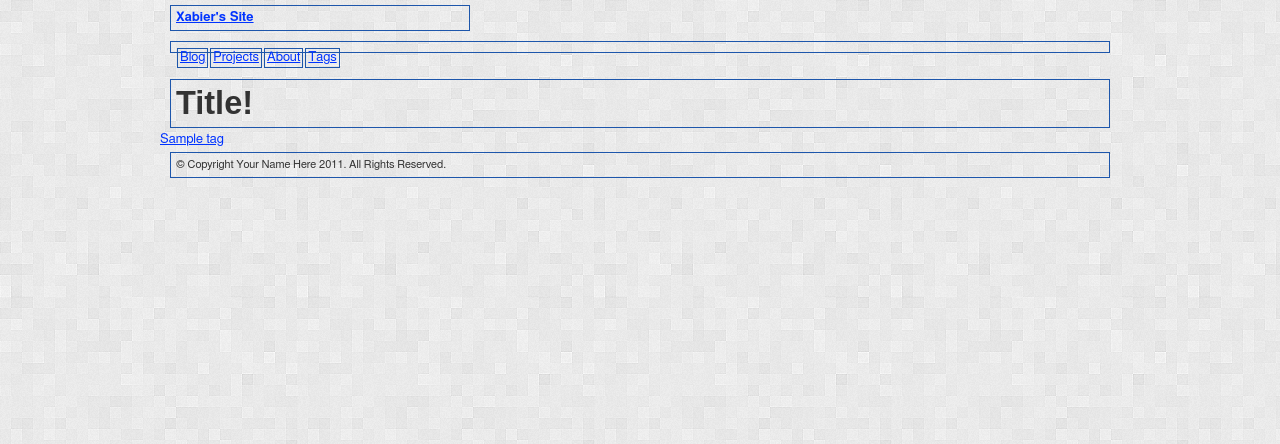
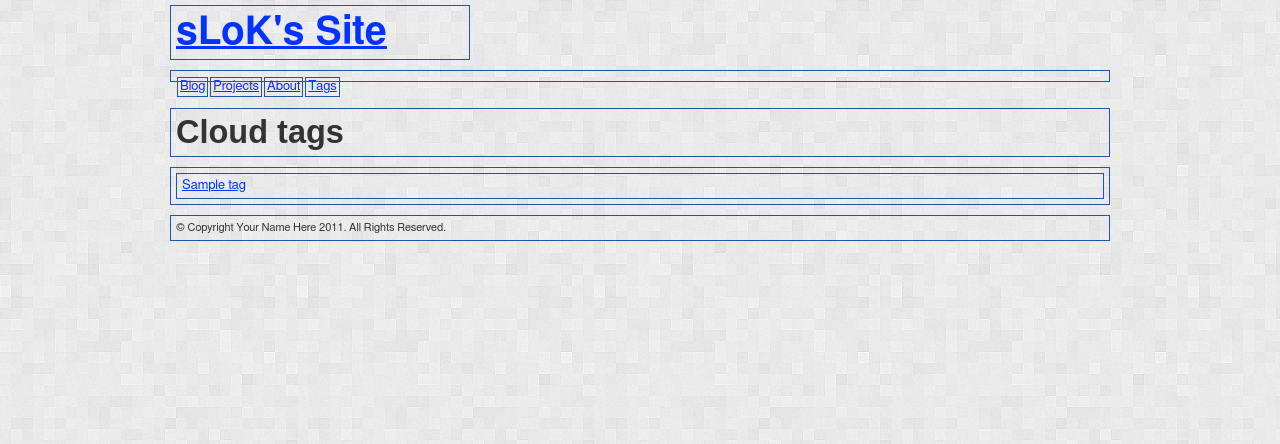
Before and after one commit to slok/xlarrakoetxeaorg, a Django app: template mysite/blog/templates/blog/tag_list.html in a window 1280 px wide. Shown: the top 444 px of the page. Run offline with Django 3.2, Linux system fonts and the light colour scheme; the template is opened without the code that fills it: most values are stand-ins (such as "Sample title", 1, 10 or a date in 2020); parts of the project's set-up code (start-up, migrations or seed data) failed here and were passed over; some libraries are stand-ins or nearby versions; some web fonts are replaced.

Commit message:
Added archives (with links) and tags (with links) to the side menu in the blog index

```diff
--- a/mysite/blog/templates/blog/blog_index.html
+++ b/mysite/blog/templates/blog/blog_index.html
@@ -2,6 +2,7 @@
 {% load readmorefilter %}
 {% load markup %}
 {% load taggingtags %}
+{% load archivetags %}
 
 {% block pageTitle %} Welcome to the blog{% endblock pageTitle %}
 
@@ -40,7 +41,8 @@
 {% block sidebar %}
     <aside class="side-block grid_3 omega">
         <div class="special-div">
-        <h2>Sidebar Content</h2>
+        {% archive_dates %}
+        {% side_tag_list %}
         </div>
     </aside>
 {% endblock sidebar%}
--- a/mysite/blog/templates/blog/tag_list.html
+++ b/mysite/blog/templates/blog/tag_list.html
@@ -1,11 +1,17 @@
 {% extends "blog/blog.html" %}
 
+{% block pageTitle %} Cloud tags{% endblock pageTitle %}
+
 {% block mainSection %}
+    <section class="main-section grid_12">
+    <div class="special-div">
     {% if tag_cloud %}
-        <p class="tagCloud">
+        <p class="tag-cloud">
         {% for tag in tag_cloud %}
             <a href="{% url blog.views.tag_detail tag.name%}" style="font-size: {{ tag.font_size }}em;">{{ tag.name }}</a>
         {% endfor %}
         </p>
     {% endif %}
+    </div>
+    </section>
 {% endblock mainSection %}
--- a/mysite/static/css/style.css
+++ b/mysite/static/css/style.css
@@ -210,10 +210,13 @@ mark {background-color: #fcd700; color: #000; font-style: italic; font-weight: b
  * li.menu-tag: earch tag in the menu
  */
 
-
+li.side-tag-list,
+.side-tag,
+.tag-cloud,
+.archive-dates,
+.archive-dates-list,
+.tag-cloud,
 .entry-date,
-.menu-tag,
-li.menu-tag-list,
 .comments,
 .entry,
 .entry-tag,
@@ -246,6 +249,9 @@ li.navmenu-list {
     font-size:250%;
     margin: 5px;
     }
+.logo{
+    font-size:300%;
+}
 
 .logo,
 .side-block,
--- a/mysite/templates/base.html
+++ b/mysite/templates/base.html
@@ -80,7 +80,7 @@
 <!--*********************************************************************-->
         <section class="logo grid_4">
             <div class="special-div">
-            <h1><a href="/">Xabier's Site</a></h1>
+            <h1><a href="/">sLoK's Site</a></h1>
             </div>
         </section>
         <div class="clear"></div>
```
Also changed, not shown: mysite/blog/templates/blog/includes/archive_dates_list.html (added, +12 -0 lines), mysite/blog/templates/blog/includes/side_tag_list.html (added, +12 -0 lines), mysite/blog/templatetags/archivetags.py (added, +12 -0 lines), mysite/blog/templatetags/taggingtags.py (+7 -1 lines).
